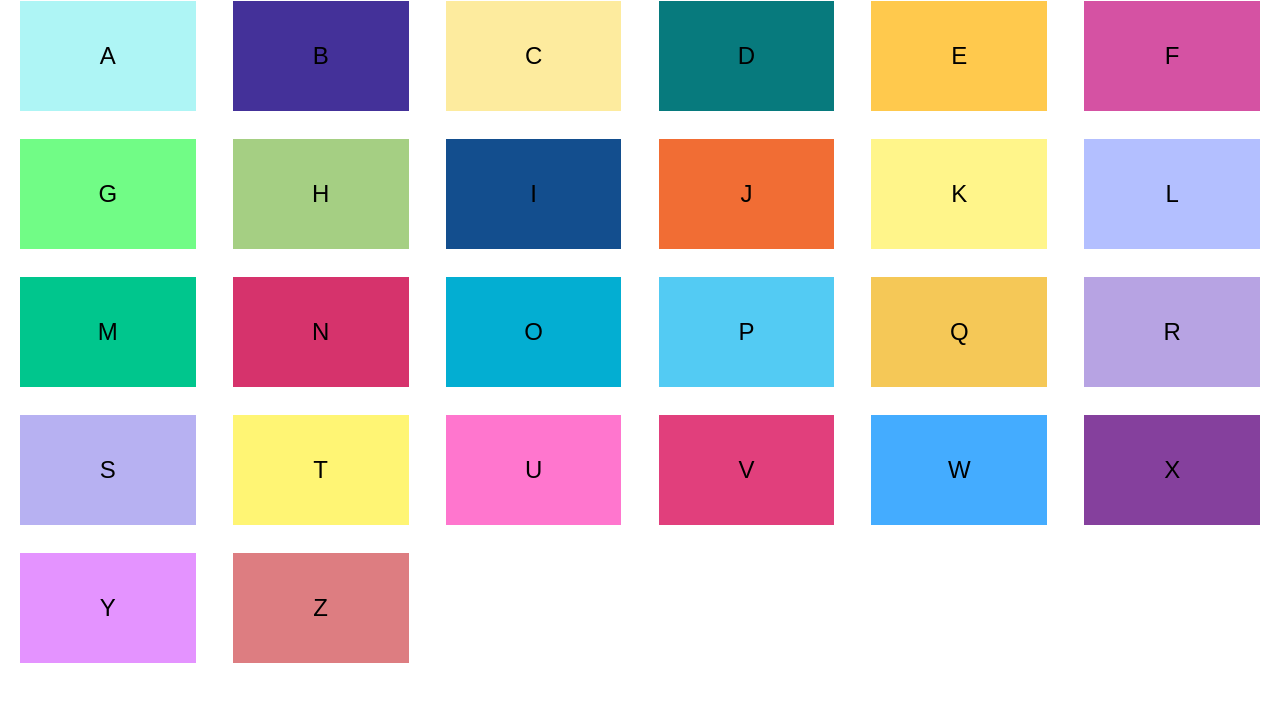
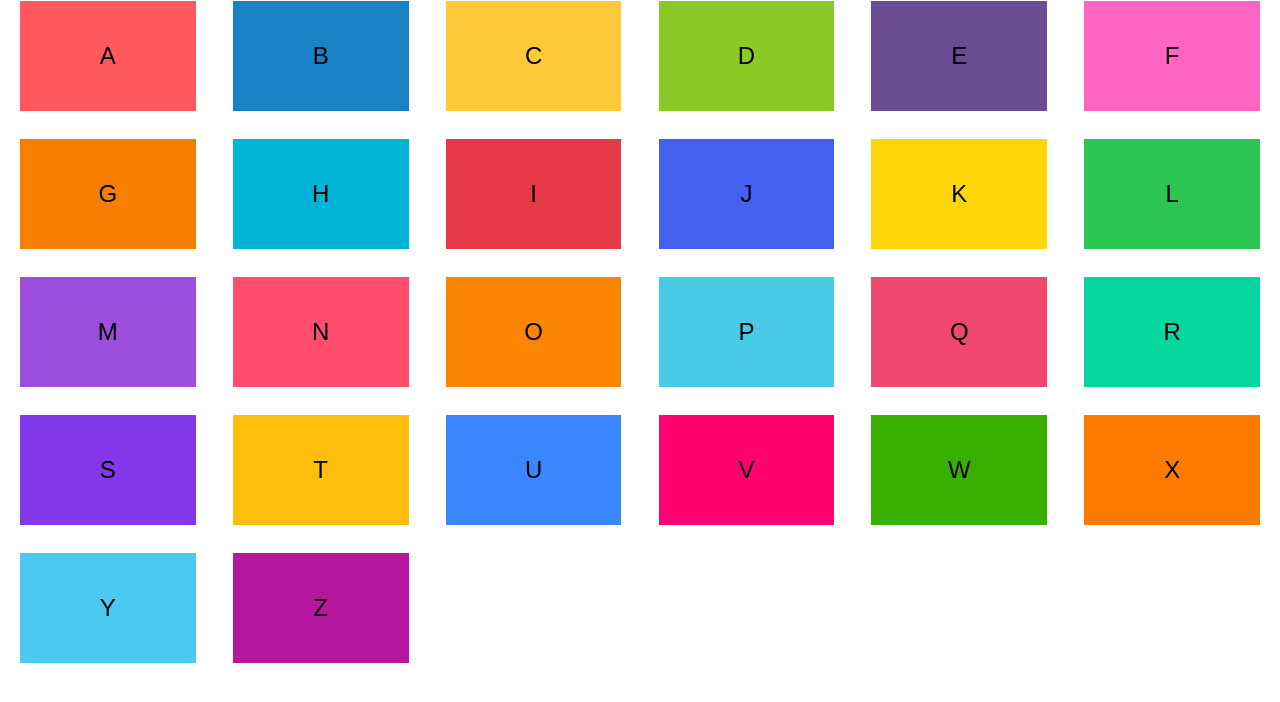
Before and after one commit to Pravalika42/brightBuds, a plain HTML site: page index.html in a window 1280 px wide. Drawn offline with Linux system fonts and the light colour scheme.

Commit message:
completed abcds with words left and right nav

```diff
--- a/Letter.html
+++ b/Letter.html
@@ -6,7 +6,8 @@
     <meta name="viewport" content="width=device-width, initial-scale=1.0">
     <title>Document</title>
     <link rel="stylesheet" href="style.css">
-    <script src="script.js" defer></script>
+
+    <script type="module" src="./js/letter.js"></script>
 </head>
 
 <body>
@@ -14,7 +15,27 @@
         <div id="Letter-box" class="letter-box">
             <strong class="letter-display"><span id="letter-display"></span></strong>
         </div>
+
+        <img src="images/arrow.png" class="arrow"/>
+     <div>
+        <div id="Word-box" class="word-box">
+
+            <p class="Word-display"><span id="word-display"></span></p>
+
+        </div>
+        <div class="nav-buttons">
+         <button class="nav-but" id="previousword">
+             <img width="30" height="30" src="https://img.icons8.com/ffffff/ios-filled/50/back.png" alt="back"/>
+
+         </button>
+        <button class="nav-but" id="nextword">
+                <img width="30" height="30" src="https://img.icons8.com/ffffff/ios-filled/50/forward--v1.png" alt="forward--v1"/>
+
+             </button>
+     </div>
     </div>
+
+
 </body>
 
 </html>
--- a/index.html
+++ b/index.html
@@ -6,89 +6,14 @@
    <meta name="viewport" content="width=device-width, initial-scale=1.0">
    <title>Document</title>
    <link rel="stylesheet" href="style.css">
-   <script src="script.js" defer></script>
+
+<script type="module" src="./js/script.js"></script>
+
 </head>
 
 <body>
    <div class="main">
-      <div class="main_frame">
-         <button id="letter-A" class="letter-btn" onclick="navigateTo('A')">A</button>
-      </div>
-      <div class="main_frame" style="background-color: #443199;">
-         <button id="letter-B" class="letter-btn" onclick="navigateTo('B')">B</button>
-      </div>
-      <div class="main_frame" style="background-color: #FDEB9E;">
-         <button id="letter-C" class="letter-btn" onclick="navigateTo('C')">C</button>
-      </div>
-      <div class="main_frame" style="background-color: #077A7D;">
-         <button id="letter-D" class="letter-btn" onclick="navigateTo('D')">D</button>
-      </div>
-      <div class="main_frame" style="background-color: #FFC94D;">
-         <button id="letter-E" class="letter-btn" onclick="navigateTo('E')">E</button>
-      </div>
-      <div class="main_frame" style="background-color: #D552A3;">
-         <button id="letter-F" class="letter-btn" onclick="navigateTo('F')">F</button>
-      </div>
-      <div class="main_frame" style="background-color: #71fc86;">
-         <button id="letter-G" class="letter-btn" onclick="navigateTo('G')">G</button>
-      </div>
-      <div class="main_frame" style="background-color: #A5CF83;">
-         <button id="letter-H" class="letter-btn" onclick="navigateTo('H')">H</button>
-      </div>
-      <div class="main_frame" style="background-color: #134E8E;">
-         <button id="letter-I" class="letter-btn" onclick="navigateTo('I')">I</button>
-      </div>
-      <div class="main_frame" style="background-color: #F16D34;">
-         <button id="letter-J" class="letter-btn" onclick="navigateTo('J')">J</button>
-      </div>
-      <div class="main_frame" style="background-color: #FFF58A;">
-         <button id="letter-K" class="letter-btn" onclick="navigateTo('K')">K</button>
-      </div>
-      <div class="main_frame" style="background-color: #B3BFFF;">
-         <button id="letter-L" class="letter-btn" onclick="navigateTo('L')">L</button>
-      </div>
-      <div class="main_frame" style="background-color: #00C68D;">
-         <button id="letter-M" class="letter-btn" onclick="navigateTo('M')">M</button>
-      </div>
-      <div class="main_frame" style="background-color: #D6336C;">
-         <button id="letter-N" class="letter-btn" onclick="navigateTo('N')">N</button>
-      </div>
-      <div class="main_frame" style="background-color: #03AED2;">
-         <button id="letter-O" class="letter-btn" onclick="navigateTo('O')">O</button>
-      </div>
-      <div class="main_frame" style="background-color: #53CBF3;">
-         <button id="letter-P" class="letter-btn" onclick="navigateTo('P')">P</button>
-      </div>
-      <div class="main_frame" style="background-color: #F5C857;">
-         <button id="letter-Q" class="letter-btn" onclick="navigateTo('Q')">Q</button>
-      </div>
-      <div class="main_frame" style="background-color: #B7A3E3;">
-         <button id="letter-R" class="letter-btn" onclick="navigateTo('R')">R</button>
-      </div>
-      <div class="main_frame" style="background-color: #B7B1F2;">
-         <button id="letter-S" class="letter-btn" onclick="navigateTo('S')">S</button>
-      </div>
-      <div class="main_frame" style="background-color: #FFF574;">
-         <button id="letter-T" class="letter-btn" onclick="navigateTo('T')">T</button>
-      </div>
-      <div class="main_frame" style="background-color: #FF76CE;">
-         <button id="letter-U" class="letter-btn" onclick="navigateTo('U')">U</button>
-      </div>
-      <div class="main_frame" style="background-color: #E13F7C;">
-         <button id="letter-V" class="letter-btn" onclick="navigateTo('V')">V</button>
-      </div>
-      <div class="main_frame" style="background-color: #44ACFF;">
-         <button id="letter-W" class="letter-btn" onclick="navigateTo('W')">W</button>
-      </div>
-      <div class="main_frame" style="background-color: #85409D;">
-         <button id="letter-X" class="letter-btn" onclick="navigateTo('X')">X</button>
-      </div>
-      <div class="main_frame" style="background-color: #e493ff;">
-         <button id="letter-Y" class="letter-btn" onclick="navigateTo('Y')">Y</button>
-      </div>
-      <div class="main_frame" style="background-color: #dd7d81;">
-         <button id="letter-Z" class="letter-btn" onclick="navigateTo('Z')">Z</button>
-      </div>
+
    </div>
 </body>
 
--- /dev/null
+++ b/js/data.js
@@ -0,0 +1,303 @@
+ export const alphabetData = {
+  A: {
+  colour:'#FF595E',
+  words:[
+    { word: 'Apple', image: 'images/apple.png' },
+    { word: 'Ant', image: 'images/ant.png' },
+    { word: 'Aeroplane', image: 'images/aeroplane.png' },
+    { word: 'Astronaut', image: 'images/astronaut.png' },
+    { word: 'Alligator', image: 'images/alligator.png' },
+    { word: 'Axe', image: 'images/axe.png' },
+    { word: 'Arm', image: 'images/arm.png' },
+    { word: 'Ankle', image: 'images/ankle.png' }
+  ]},
+  B: {
+  colour:'#1982C4',
+  words:[
+    { word: 'Ball', image: 'images/ball.png' },
+    { word: 'Bat', image: 'images/bat.png' },
+    { word: 'Boy', image: 'images/boy.png' },
+    { word: 'Baby', image: 'images/baby.png' },
+    { word: 'Basket', image: 'images/basket.png' },
+    { word: 'Bowl', image: 'images/bowl.png' },
+    { word: 'Bus', image: 'images/bus.png' },
+    { word: 'Bicycle', image: 'images/bicycle.png' },
+    { word: 'Book', image: 'images/book.png' },
+    { word: 'Bee', image: 'images/bee.png' },
+    { word: 'Bear', image: 'images/bear.png' },
+    { word: 'Banana', image: 'images/banana.png' },
+    { word: 'Bread', image: 'images/bread.png' },
+    { word: 'Bed', image: 'images/bed.png' },
+    { word: 'Bird', image: 'images/bird.png' },
+    { word: 'Blue', image: 'images/blue.png' },
+    { word: 'Black', image: 'images/black.png' },
+    { word: 'Bubble', image: 'images/bubble.png' },
+    { word: 'Button', image: 'images/button.png' },
+    { word: 'Bunny', image: 'images/bunny.png' }
+  ]},
+  C: {
+  colour:'#FFCA3A',
+  words:[
+    { word: 'Cat', image: 'images/cat.png' },
+    { word: 'Cow', image: 'images/cow.png' },
+    { word: 'Car', image: 'images/car.png' },
+    { word: 'Cup', image: 'images/cup.png' },
+    { word: 'Cake', image: 'images/cake.png' },
+    { word: 'Candle', image: 'images/candle.png' },
+    { word: 'Clock', image: 'images/clock.png' },
+    { word: 'Cloud', image: 'images/cloud.png' },
+    { word: 'Circle', image: 'images/circle.png' },
+    { word: 'Chair', image: 'images/chair.png' },
+    { word: 'Cheeks', image: 'images/cheeks.png' },
+    { word: 'Chin', image: 'images/chin.png' },
+    { word: 'Chest', image: 'images/chest.png' },
+    { word: 'Carrot', image: 'images/carrot.png' },
+    { word: 'Cabbage', image: 'images/cabbage.png' },
+    { word: 'Corn', image: 'images/corn.png' },
+    { word: 'Crab', image: 'images/crab.png' },
+    { word: 'Crow', image: 'images/crow.png' },
+    { word: 'Chicken', image: 'images/chicken.png' },
+
+    { word: 'Candy', image: 'images/candy.png' }
+  ]},
+  D: {
+  colour:'#8AC926',
+  words:[
+    { word: 'Dog', image: 'images/dog.png' },
+    { word: 'Duck', image: 'images/duck.png' },
+    { word: 'Doll', image: 'images/doll.png' },
+    { word: 'Door', image: 'images/door.png' },
+    { word: 'Drum', image: 'images/drum.png' },
+    { word: 'Deer', image: 'images/deer.png' },
+
+    { word: 'Dress', image: 'images/dress.png' },
+    { word: 'Dinosaur', image: 'images/dinosaur.png' },
+    { word: 'Dragon', image: 'images/dragon.png' }
+  ]},
+  E: {
+   colour:'#6A4C93',
+  words:[
+    { word: 'Elephant', image: 'images/elephant.png' },
+    { word: 'Egg', image: 'images/egg.png' },
+
+    { word: 'Eyes', image: 'images/eyes.png' },
+    { word: 'Engine', image: 'images/engine.png' },
+    { word: 'Eagle', image: 'images/eagle.png' },
+    { word: 'Earth', image: 'images/earth.png' },
+    { word: 'Eraser', image: 'images/eraser.png' }
+  ]},
+  F: {
+  colour:'#FF66C4',
+  words:[
+    { word: 'Fish', image: 'images/fish.png' },
+
+    { word: 'Flower', image: 'images/flower.png' },
+    { word: 'Fingers', image: 'images/fingers.png' },
+    { word: 'Fan', image: 'images/fan.png' },
+    { word: 'Farm', image: 'images/farm.png' },
+    { word: 'Fox', image: 'images/fox.png' },
+    { word: 'Fire', image: 'images/fire.png' },
+    { word: 'Feet', image: 'images/feet.png' }
+  ]},
+  G: {
+
+  colour:'#F77F00',
+   words:[
+    { word: 'Goat', image: 'images/goat.png' },
+    { word: 'Giraffe', image: 'images/giraffe.png' },
+    { word: 'Girl', image: 'images/girl.png' },
+    { word: 'Grapes', image: 'images/grapes.png' },
+    { word: 'Guava', image: 'images/guava.png' },
+    { word: 'Green', image: 'images/green.png' },
+    { word: 'Glass', image: 'images/glass.png' },
+    { word: 'Garden', image: 'images/garden.png' },
+    { word: 'Gorilla', image: 'images/gorilla.png' }
+   ]},
+  H: {
+    colour:'#00B4D8',
+  words:[
+    { word: 'Horse', image: 'images/horse.png' },
+    { word: 'Helicopter', image: 'images/helicopter.png' },
+    { word: 'House', image: 'images/house.png' },
+
+    { word: 'Hat', image: 'images/hat.png' },
+    { word: 'Hammer', image: 'images/hammer.png' },
+    { word: 'Honey', image: 'images/honey.png' },
+    { word: 'Hen', image: 'images/hen.png' }
+  ]},
+  I: {
+ colour:'#E63946',
+  words:[
+    { word: 'Icecream', image: 'images/icecream.png' },
+    { word: 'Iron', image: 'images/iron.png' },
+    { word: 'Ink', image: 'images/ink.png' },
+    { word: 'Insect', image: 'images/insect.png' }
+  ]},
+  J: {
+
+  colour:'#4361EE',
+   words:[
+    { word: 'Jeep', image: 'images/jeep.png' },
+    { word: 'Jacket', image: 'images/jacket.png' },
+    { word: 'Jam', image: 'images/jam.png' },
+    { word: 'Juice', image: 'images/juice.png' },
+    { word: 'Jelly', image: 'images/jelly.png' }
+  ]},
+  K: {
+
+  colour:'#FFD60A',
+   words:[
+    { word: 'Kite', image: 'images/kite.png' },
+    { word: 'King', image: 'images/king.png' },
+    { word: 'Kitten', image: 'images/kitten.png' },
+    { word: 'Key', image: 'images/key.png' },
+    { word: 'Koala', image: 'images/koala.png' }
+  ]},
+  L: {
+
+  colour:'#2DC653',
+  words:[
+    { word: 'Lemon', image: 'images/lemon.png' },
+    { word: 'Ladys Finger', image: 'images/ladys-finger.png' },
+    { word: 'Legs', image: 'images/legs.png' },
+    { word: 'Lotus', image: 'images/lotus.png' },
+    { word: 'Ladder', image: 'images/ladder.png' }
+  ]},
+  M: {
+  colour:'#9D4EDD',
+  words:[
+
+    { word: 'Mango', image: 'images/mango.png' },
+    { word: 'Milk', image: 'images/milk.png' },
+    { word: 'Mouth', image: 'images/mouth.png' },
+    { word: 'Moon', image: 'images/moon.png' },
+    { word: 'Motor Bike', image: 'images/motor-bike.png' },
+    { word: 'Mouse', image: 'images/mouse.png' }
+  ]},
+  N: {
+  colour:'#FF4D6D',
+  words:[
+    { word: 'Nest', image: 'images/nest.png' },
+    { word: 'Net', image: 'images/net.png' },
+    { word: 'Nose', image: 'images/nose.png' },
+    { word: 'Nine', image: 'images/nine.png' },
+    { word: 'Notebook', image: 'images/notebook.png' },
+    { word: 'Nurse', image: 'images/nurse.png' },
+    { word: 'Night', image: 'images/night.png' }
+  ]},
+  O: {
+
+  colour:'#FB8500',
+   words:[
+    { word: 'Orange', image: 'images/orange.png' },
+    { word: 'Onion', image: 'images/onion.png' },
+    { word: 'Ostrich', image: 'images/ostrich.png' },
+    { word: 'Octopus', image: 'images/octopus.png' },
+    { word: 'Owl', image: 'images/owl.png' },
+    { word: 'Ocean', image: 'images/ocean.png' }
+   ]},
+  P: {
+  colour:'#48CAE4',
+  words:[
+    { word: 'Parrot', image: 'images/parrot.png' },
+    { word: 'Peacock', image: 'images/peacock.png' },
+    { word: 'Penguin', image: 'images/penguin.png' },
+    { word: 'Pineapple', image: 'images/pineapple.png' },
+    { word: 'Potato', image: 'images/potato.png' },
+    { word: 'Pizza', image: 'images/pizza.png' },
+
+    { word: 'Pillow', image: 'images/pillow.png' },
+    { word: 'Panda', image: 'images/panda.png' }
+  ]},
+  Q: {
+   colour:'#EF476F',
+  words:[
+    { word: 'Queen', image: 'images/queen.png' },
+    { word: 'Quail', image: 'images/quail.png' },
+    { word: 'Question', image: 'images/question.png' },
+    { word: 'Quilt', image: 'images/quilt.png' }
+  ]},
+  R:{
+  colour:'#06D6A0',
+  words:[
+    { word: 'Rabbit', image: 'images/rabbit.png' },
+    { word: 'Rain', image: 'images/rain.png' },
+    { word: 'Remote', image: 'images/remote.png' },
+    { word: 'Rose', image: 'images/rose.png' },
+    { word: 'Rainbow', image: 'images/rainbow.png' },
+    { word: 'Robot', image: 'images/robot.png' },
+    { word: 'Rice', image: 'images/rice.png' }
+  ]},
+  S: {
+  colour:'#8338EC',
+   words:[
+    { word: 'Sun', image: 'images/sun.png' },
+    { word: 'Star', image: 'images/star.png' },
+    { word: 'Shark', image: 'images/shark.png' },
+    { word: 'Sheep', image: 'images/sheep.png' },
+    { word: 'Squirrel', image: 'images/squirrel.png' },
+
+    { word: 'School', image: 'images/school.png' },
+    { word: 'Spoon', image: 'images/spoon.png' },
+    { word: 'Sweet Potato', image: 'images/sweet-potato.png' }
+  ]},
+  T: {
+
+  colour:'#FFBE0B',
+   words:[
+    { word: 'Tiger', image: 'images/tiger.png' },
+    { word: 'Tomato', image: 'images/tomato.png' },
+    { word: 'Tractor', image: 'images/tractor.png' },
+    { word: 'Truck', image: 'images/truck.png' },
+    { word: 'Train', image: 'images/train.png' },
+    { word: 'Tree', image: 'images/tree.png' },
+    { word: 'Table', image: 'images/table.png' },
+    { word: 'Teacher', image: 'images/teacher.png' },
+
+    { word: 'Ten', image: 'images/ten.png' }
+  ]},
+  U: {
+   colour:'#3A86FF',
+    words:[
+    { word: 'Umbrella', image: 'images/umbrella.png' },
+    { word: 'Unicorn', image: 'images/unicorn.png' },
+    { word: 'Uniform', image: 'images/uniform.png' }
+  ]},
+  V: {
+  colour:'#FF006E',
+  words:[
+    { word: 'Van', image: 'images/van.png' },
+    { word: 'Vegetables', image: 'images/vegetables.png' },
+    { word: 'Violet', image: 'images/violet.png' },
+    { word: 'Vulture', image: 'images/vulture.png' }
+  ]},
+  W: {
+  colour:'#38B000',
+  words:[
+    { word: 'Whale', image: 'images/whale.png' },
+    { word: 'Watch', image: 'images/watch.png' },
+    { word: 'Water', image: 'images/water.png' },
+    { word: 'Window', image: 'images/window.png' },
+    { word: 'Wolf', image: 'images/wolf.png' },
+    { word: 'Worm', image: 'images/worm.png' }
+  ]},
+  X: {
+  colour:'#FF7B00',
+  words:[
+    { word: 'Xylophone', image: 'images/xylophone.png' }
+  ]},
+  Y: {
+  colour:'#4CC9F0',
+  words:[
+    { word: 'Yellow', image: 'images/yellow.png' },
+    { word: 'Yak', image: 'images/yak.png' },
+    { word: 'Yoyo', image: 'images/yoyo.png' }
+  ]},
+  Z: {
+  colour:'#B5179E',
+  words:[
+    { word: 'Zebra', image: 'images/zebra.png' },
+    { word: 'Zoo', image: 'images/zoo.png' },
+    { word: 'Zero', image: 'images/zero.png' }
+  ]}
+};
--- /dev/null
+++ b/js/script.js
@@ -0,0 +1,19 @@
+import {alphabetData} from './data.js'
+document.addEventListener("DOMContentLoaded", () => {
+   // your code here
+   const container = document.querySelector(".main");
+for (const letter in alphabetData) {
+    const frame = document.createElement("div");
+    frame.className = "main_frame";
+    frame.style.background = alphabetData[letter].colour;
+    frame.innerHTML = `
+        <button class="letter-btn">
+            ${letter}
+        </button>
+    `;
+    frame.addEventListener("click", () => {
+        window.location.href = `Letter.html?letter=${letter}`;
+    });
+    container.appendChild(frame);
+}
+});
```
Also changed, not shown: js/letter.js (added, +55 -0 lines), script.js (deleted, +0 -13 lines), style.css (+31 -1 lines), images/aeroplane.png (added), images/alligator.png (added), images/ankle.png (added), images/ant.png (added), images/apple.png (added), images/arm.png (added), images/arrow.png (added), images/axe.png (added), images/paint.png (added).
